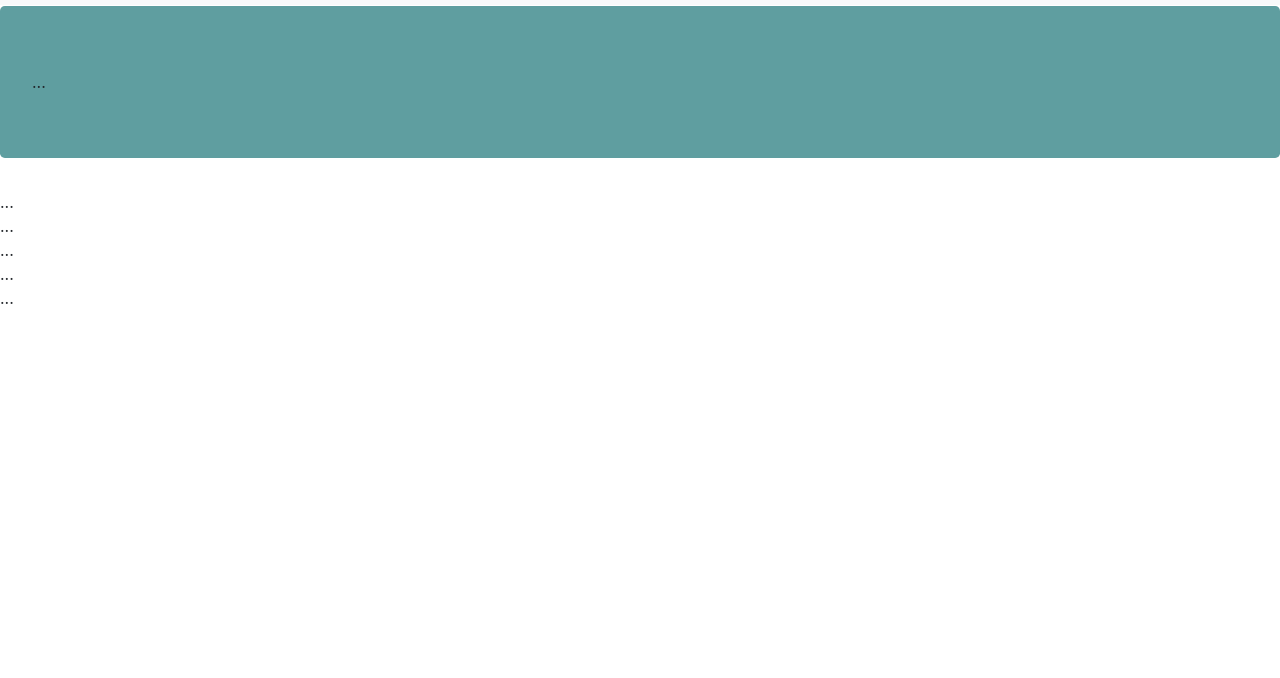
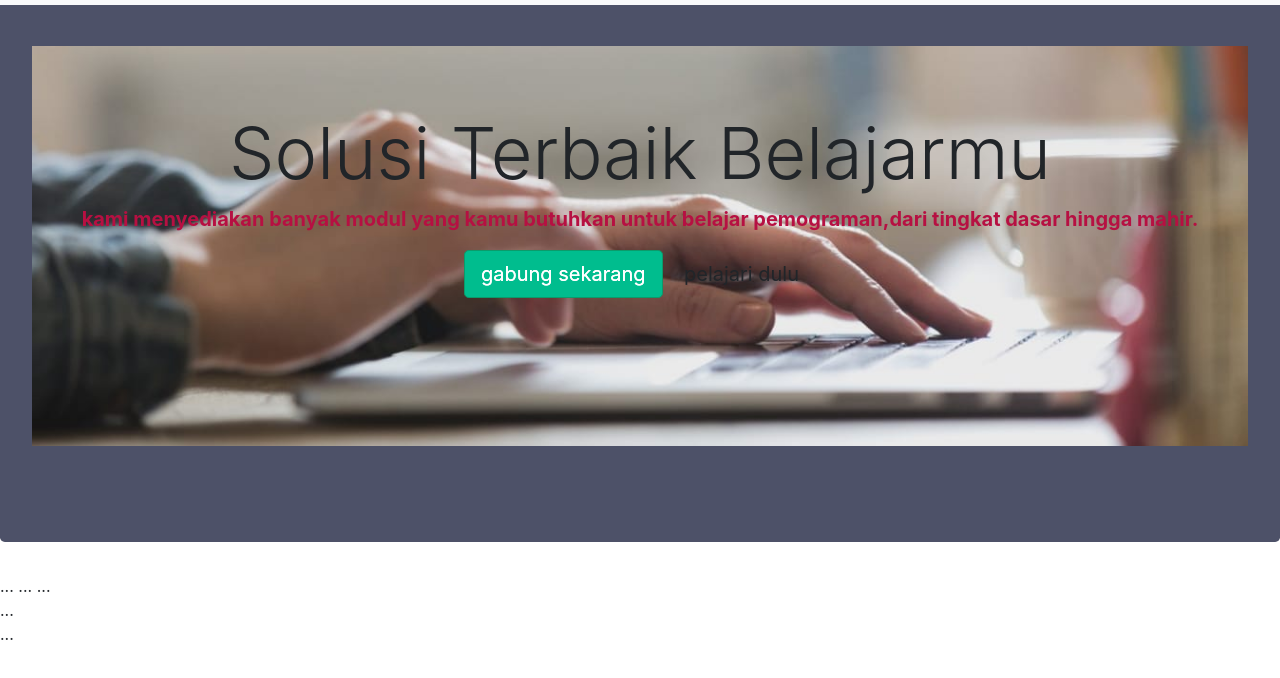
Before and after one commit to Muhammaddavidalanshori/Landingpage_david, a plain HTML site: page index.html in a window 1280 px wide. Shown: the part 74-752 px from the top of the page. Drawn offline with nearby package versions, Linux system fonts and the light colour scheme.

Commit message:
update coding

```diff
--- a/index.html
+++ b/index.html
@@ -1,7 +1,9 @@
 <!DOCTYPE html>
-i<html lang="en">
+<html lang="en">
     <head>
-        <link rel="stylesheet" href="https://stackpath.bootstrapcdn.com/bootstrap/4.4.1/css/bootstrap.min.css" integrity="sha384-Vkoo8x4CGsO3+Hhxv8T/Q5PaXtkKtu6ug5TOeNV6gBiFeWPGFN9MuhOf23Q9Ifjh" crossorigin="anonymous">
+        <link rel="stylesheet" href="https://cdn.jsdelivr.net/npm/bootstrap@4.4.1/dist/css/bootstrap.min.css" integrity="sha384-Vkoo8x4CGsO3+Hhxv8T/Q5PaXtkKtu6ug5TOeNV6gBiFeWPGFN9MuhOf23Q9Ifjh" crossorigin="anonymous">
+    </head>
+    <body>
         <style>
             body
             {
@@ -9,15 +11,35 @@ i<html lang="en">
             }
             .jumbotron
             {
-                background-color:cadetblue;
+               background-color: rgb(77, 81, 104);
+            }
+            .background-header
+                {
+                background-image: url("images/header.jpeg");
+                background-color: #f6faf9;
+                height: 400px;
+                background-position: center;
+                background-repeat: no-repeat;
+                background-size: cover;
+                position: relative;
+               }
+               .button-primer {
+                    background-color: #00bd8e;
+                    border-color : #0b9b6b;
+                    color        : #fff;
+                    text-shadow: 0px 0px;
+                }
+                    .button-primer:hover {
+                    background-color: #038c6a;
+                    color        : #fff;
+                    text-shadow: 0px 0px;
                 }
         </style>
-    </head>
-    <body>
+          </style>
     <!--Navigasi Bar-->
     <nav class="navbar navbar-expand-lg navbar-light bg-light fixed-top">
         <div class="container">
-             <a class="navbar-brand" href="#"><img src="img/ed2e063c-5f0a-44f6-b0df-1ceaeada5ff5.jfif"></a>
+             <a class="navbar-brand" href="#"><img src="images/logo.png"></a>
                 <button class="navbar-toggler" type="button" data-toggle="collapse" data-target="#navbarContent" aria-controls="navbarContent" aria-expanded="false" aria-label="Toggle navigation">
                 <span class="navbar-toggler-icon"></span>
             </button>
@@ -42,28 +64,35 @@ i<html lang="en">
            </div>
       </div>
     </nav>
-      ...
-    </nav>
 
-    <!--Header-->
      <header class="jumbotron">
-        ...
+      <section class="jumbotron jumbotron-fluid background-header">
+         <div class="container-fluid text-center">
+             <h1 class="display-3">Solusi Terbaik Belajarmu</h1>
+             <p class="lead" style="font-weight: bold;color:#b61042;">kami menyediakan banyak modul yang kamu butuhkan untuk belajar pemograman,dari tingkat dasar hingga mahir.</p>
+             <a href="#" class="btn button-primer btn-lg" role="button">gabung sekarang</a>
+             <a href="#" class="btn secondary btn-lg" role="button">pelajari dulu</a>
+                 </div>
+             </section>
+         </div>
+     </section>
+ </header>
      </header>
 
      <!--Service-->
-    <section id="services">
+     <selection id="services">
         ...
-    </section>
+     </selection>
 
      <!--Product-->
-    <section id="product">
+     <selection id="Product">
         ...
-    </section>
+     </selection>
 
      <!--About-->
-    <section id="about">
+     <selection id="about">
         ...
-    </section>
+     </selection>
 
      <!--Contact-->
      <section id="contact">
@@ -74,9 +103,5 @@ i<html lang="en">
      <footer>
         ...
      </footer>
-    <!-- jQuery first, then Popper.js, then Bootstrap JS -->
-    <script src="https://code.jquery.com/jquery-3.4.1.slim.min.js" integrity="sha384-J6qa4849blE2+poT4WnyKhv5vZF5SrPo0iEjwBvKU7imGFAV0wwj1yYfoRSJoZ+n" crossorigin="anonymous"></script>
-    <script src="https://cdn.jsdelivr.net/npm/popper.js@1.16.0/dist/umd/popper.min.js" integrity="sha384-Q6E9RHvbIyZFJoft+2mJbHaEWldlvI9IOYy5n3zV9zzTtmI3UksdQRVvoxMfooAo" crossorigin="anonymous"></script>
-    <script src="https://stackpath.bootstrapcdn.com/bootstrap/4.4.1/js/bootstrap.min.js" integrity="sha384-wfSDF2E50Y2D1uUdj0O3uMBJnjuUD4Ih7YwaYd1iqfktj0Uod8GCExl3Og8ifwB6" crossorigin="anonymous"></script>
-
+     <script src="https://cdn.jsdelivr.net/npm/bootstrap@5.3.3/dist/js/bootstrap.bundle.min.js" integrity="sha384-YvpcrYf0tY3lHB60NNkmXc5s9fDVZLESaAA55NDzOxhy9GkcIdslK1eN7N6jIeHz" crossorigin="anonymous"></script>
 </html>
```
Also changed, not shown: images/header.jpeg (added), images/logo.png (renamed from img/ed2e063c-5f0a-44f6-b0df-1ceaeada5ff5.jfif). Lines whose indentation alone changed are shown as unchanged.
